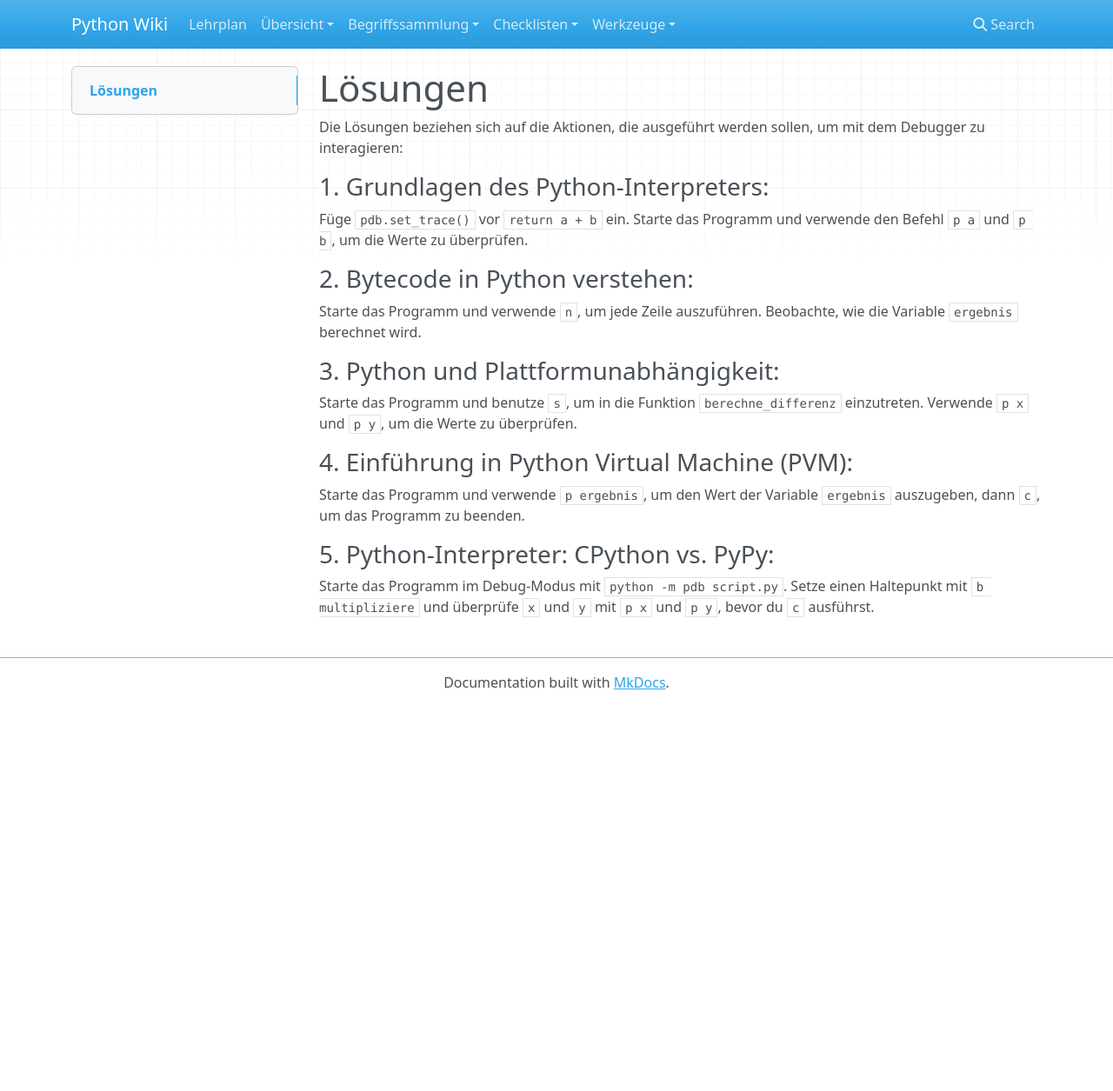
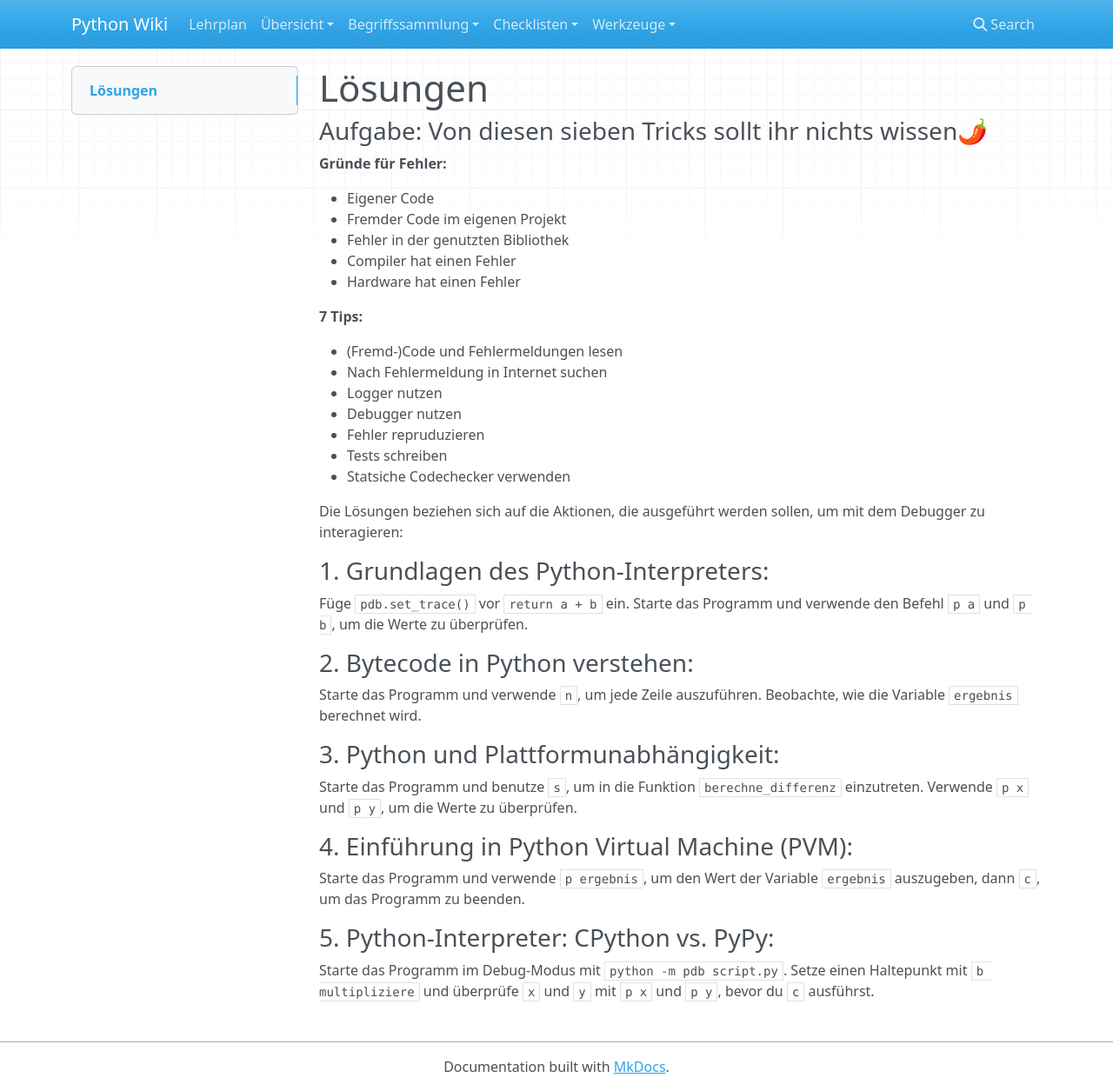
Before and after one commit to kevinsuelzle/Python_Wiki, an MkDocs documentation site: the page built from docs/lehrplan/python_grundlagen/debugging/solution.md, in a window 1280 px wide and 1255 px high. Shown: the whole window at 87% size. Built offline with MkDocs 1.6.1, drawn with Linux system fonts in a browser that asks for light colours; nearby versions of some CDN libraries.

Commit message:
changing debugging

```diff
--- a/docs/lehrplan/python_grundlagen/debugging/solution.md
+++ b/docs/lehrplan/python_grundlagen/debugging/solution.md
@@ -1,4 +1,26 @@
 # Lösungen
+
+### Aufgabe: Von diesen sieben Tricks sollt ihr nichts wissen🌶
+
+**Gründe für Fehler:**
+
+* Eigener Code
+* Fremder Code im eigenen Projekt
+* Fehler in der genutzten Bibliothek
+* Compiler hat einen Fehler
+* Hardware hat einen Fehler
+
+**7 Tips:**
+
+* (Fremd-)Code und Fehlermeldungen lesen
+* Nach Fehlermeldung in Internet suchen
+* Logger nutzen
+* Debugger nutzen
+* Fehler repruduzieren
+* Tests schreiben
+* Statsiche Codechecker verwenden
+
+
 Die Lösungen beziehen sich auf die Aktionen, die ausgeführt werden sollen, um mit dem Debugger zu interagieren:
 
 
```
Also changed, not shown: docs/lehrplan/python_grundlagen/debugging/debugging.md (+25 -48 lines).
